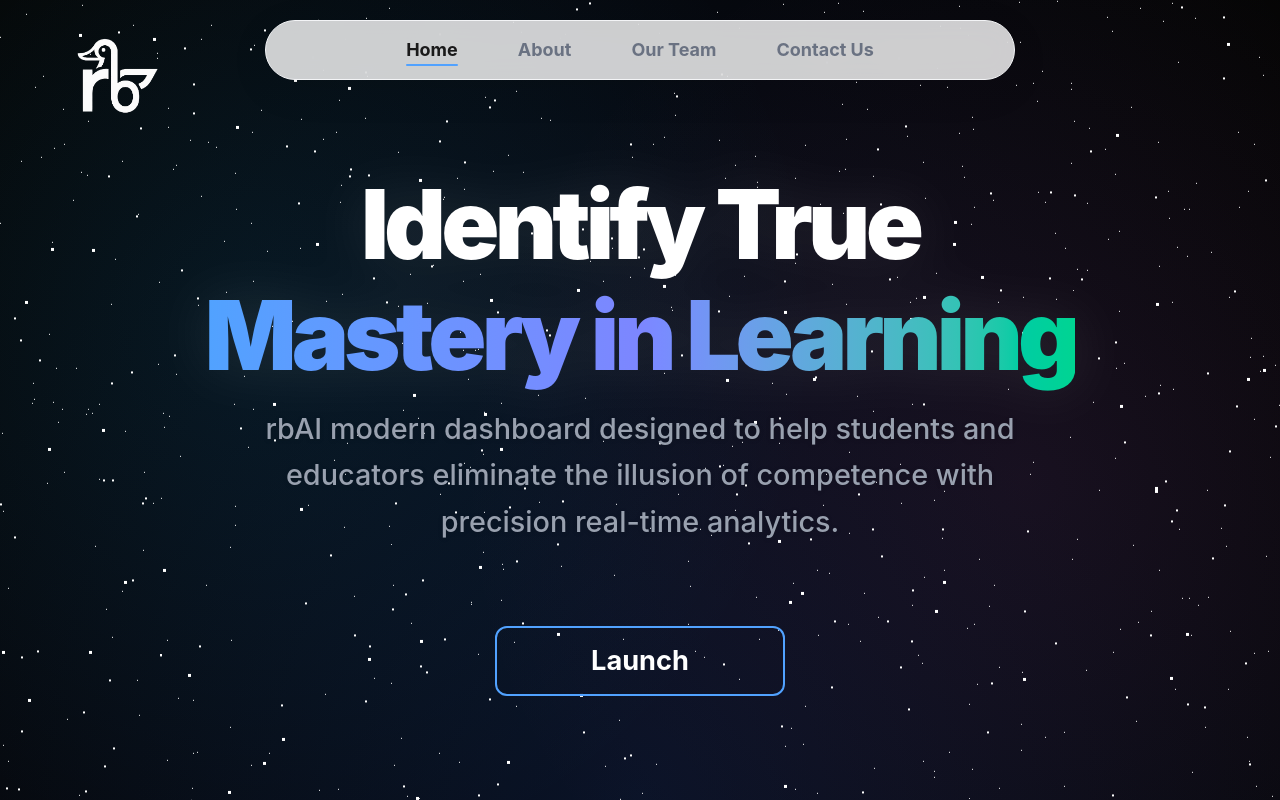
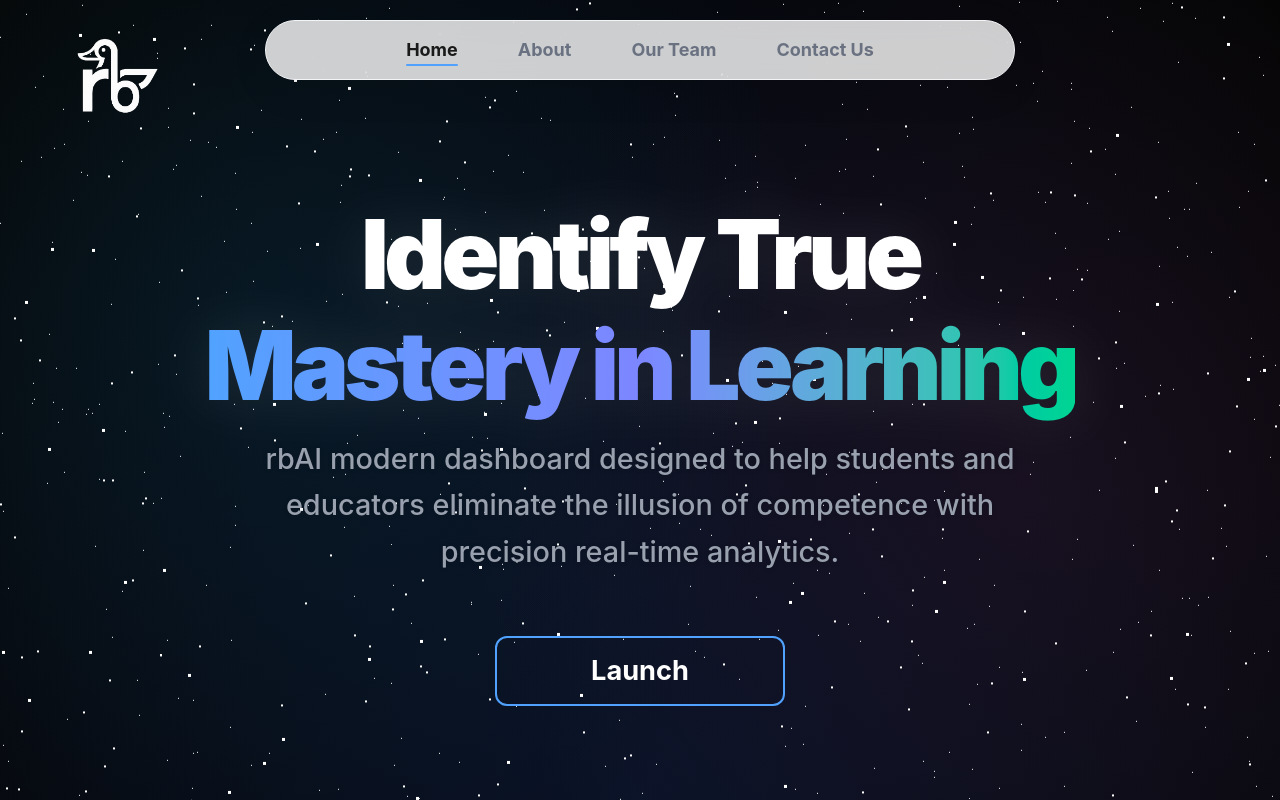
Before and after one commit to tomtatosauce21/my-dashboard, a React (Vite) app: page / in a window 1280 px wide. Built offline with nearby package versions, Linux system fonts and the light colour scheme.

Commit message:
edit gaps

```diff
--- a/src/pages/Home.jsx
+++ b/src/pages/Home.jsx
@@ -98,10 +98,12 @@ const Home = ({ onNavigate }) => {
     return (
         <div className="w-full h-screen overflow-y-auto snap-y snap-mandatory bg-[#050505] relative overflow-x-hidden">
             {/* Global Starry Animation Background */}
-            <div className="stars-bg fixed inset-0 z-0 pointer-events-none overflow-hidden">
-                <div id="stars"></div>
-                <div id="stars2"></div>
-                <div id="stars3"></div>
+            <div className="fixed inset-0 z-0 pointer-events-none bg-[#050505]">
+                <div className="stars-bg absolute inset-0">
+                    <div id="stars"></div>
+                    <div id="stars2"></div>
+                    <div id="stars3"></div>
+                </div>
             </div>
 
             {/* Hero section */}
@@ -130,7 +132,7 @@ const Home = ({ onNavigate }) => {
                         className="px-12 py-7 min-w-[290px] min-h-[70px] border-2 border-blue-400 shadow-[0_0_15px_rgba(9, 9, 121, 0.65)] text-white font-bold rounded-xl cursor-pointer text-[1.7rem]
                             transition-all duration-300 inline-flex items-center justify-center
                             hover:bg-blue-700 hover:shadow-[0_12px_24px_rgba(37,99,235,0.4)]
-                            active:scale-95" style={{ marginBottom: '100px', marginTop: '30px' }}
+                            active:scale-95" style={{ marginBottom: '60px', marginTop: '10px' }}
                         onClick={() => onNavigate('Dashboard')}
                     >
                         Launch
@@ -203,10 +205,10 @@ const Home = ({ onNavigate }) => {
                 <div className="relative z-10 max-w-[1300px] flex flex-col items-center w-full px-4 sm:px-6 md:px-8">
                     {/* Info side (Now Top) */}
                     <div className="px-4 text-center mb-16 flex flex-col items-center">
-                    <h2 className="text-[clamp(2.7rem,5vw,4rem)] font-black my-6 tracking-tight text-white flex items-center gap-4" style={{ marginTop: '20px' }}>
+                    <h2 className="text-[clamp(2.7rem,5vw,4rem)] font-black my-6 tracking-tight text-white flex items-center gap-4" >
                             Contact <span className=" leading-[0.9] bg-gradient-to-r from-blue-500 via-indigo-400 to-emerald-400 bg-clip-text text-transparent">Us</span>
                         </h2>
-                        <span className="leading-[0.8] font-black text-sm text-blue-400 tracking-[0.4em] uppercase bg-gradient-to-r from-blue-500 via-indigo-400 to-emerald-400 bg-clip-text text-transparent" style={{marginBottom: '50px'}}>Let's Start a Conversation</span>
+                        <span className="leading-[0.8] font-black text-sm text-blue-400 tracking-[0.4em] uppercase bg-gradient-to-r from-blue-500 via-indigo-400 to-emerald-400 bg-clip-text text-transparent" style={{marginBottom: '60px'}}>Let's Start a Conversation</span>
                     </div>
 
                     {/* Horizontal layout: 3 side-by-side standalone containers */}
@@ -220,7 +222,7 @@ const Home = ({ onNavigate }) => {
                                 </div>
                                 <h3 className="text-3xl font-black bg-gradient-to-r from-blue-400 via-indigo-4500 to-emerald-500 bg-clip-text text-transparent tracking-tight">Message Us</h3>
                             </div>
-                            <p className="text-[1.4rem] text-gray-300" style={{ marginBottom: '20px', marginTop: '20px' }}>
+                            <p className="text-[1.4rem] text-gray-300" style={{ marginBottom: '20px', marginTop: '2.5' }}>
                                 For quick questions and mobile support.
                             </p>
                             <CircleMenu items={['8940437812', '8940437812', '8940437812', '8940437812']} />
@@ -248,7 +250,7 @@ const Home = ({ onNavigate }) => {
                                 </div>
                                 <h3 className=" text-3xl font-black bg-gradient-to-r from-blue-400 via-indigo-5400 to-emerald-500 bg-clip-text text-transparent tracking-tight">Send Us Email</h3>
                             </div>
-                            <p className="text-[1.4rem] text-gray-300" style={{ marginBottom: '10px', marginTop: '1.8rem' }}>
+                            <p className="text-[1.4rem] text-gray-300" style={{ marginBottom: '10px', marginTop: '2.2rem' }}>
                                 For detailed inquiries or feedback.
                             </p>
                             <CircleMenu items={['Support Team', 'Send Feedback', 'Partnership', 'Other']} />
```
Also changed, not shown: src/index.css.
